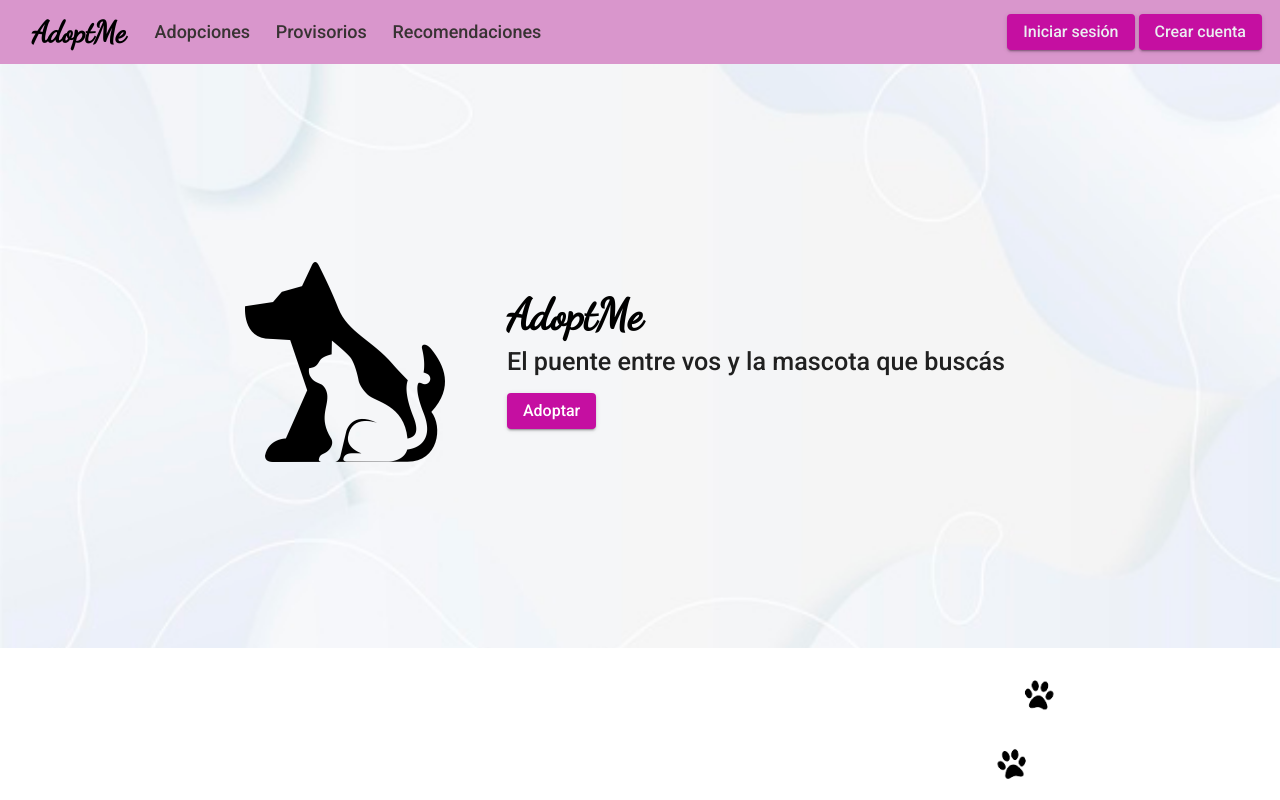
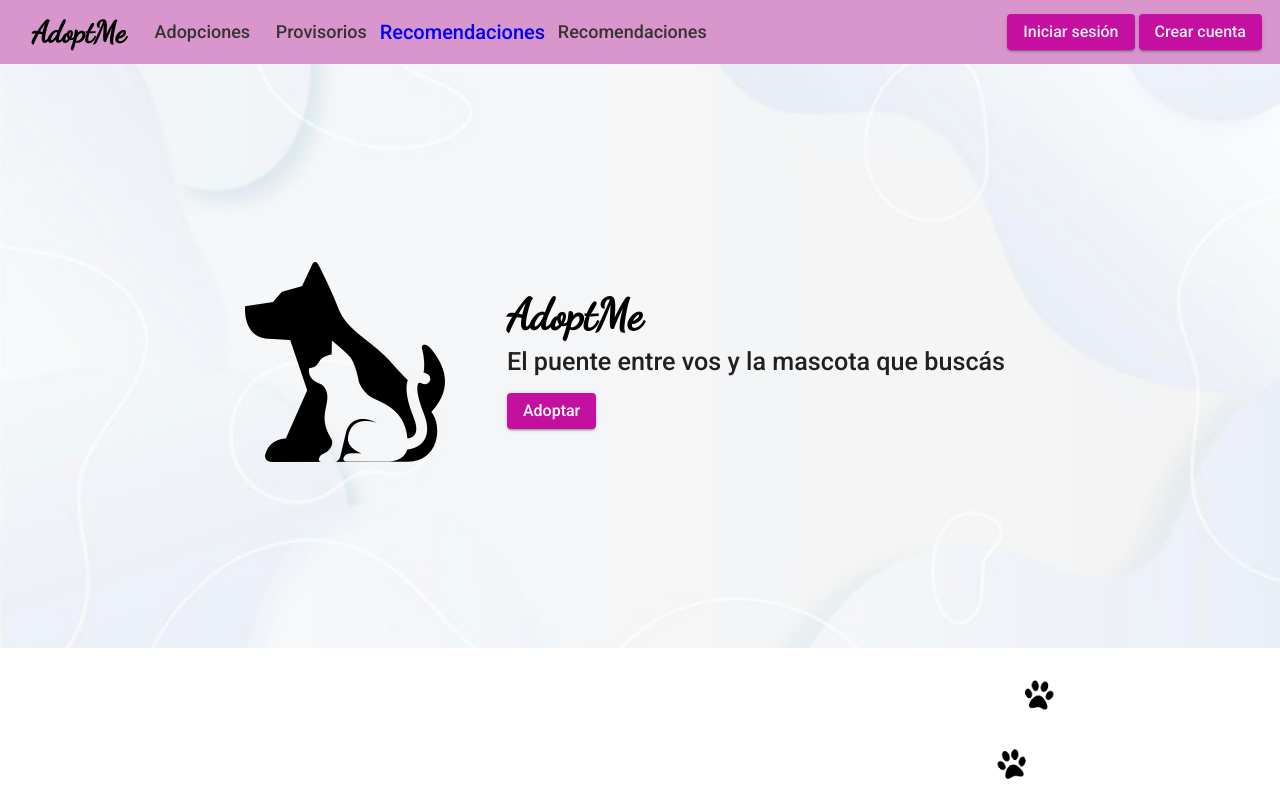
Before and after one commit to grupo5-proyecto5k4/adoptmefrontend, an Angular app: page /landing in a window 1280 px wide. Built offline with nearby package versions, Linux system fonts and the light colour scheme.

Commit message:
Se sube linea recomendaciones

```diff
--- a/src/app/navbar/navbar.component.html
+++ b/src/app/navbar/navbar.component.html
@@ -31,6 +31,7 @@
       <a href="#" class="adoptme-title">AdoptMe</a>
       <a *ngIf="!isAdmin()" routerLink="/adoptar" class="nav-titles" (click)="scrollTop()">Adopciones</a>
       <a *ngIf="!isAdmin()" routerLink="/provisorio" class="nav-titles" (click)="scrollTop()">Provisorios</a>
+      <a mat-list-item *ngIf="!isAdmin()" routerLink="/mapas" (click)="drawer.toggle(); scrollTop()">Recomendaciones</a>
       <a *ngIf="isParticular()||isRescatist()" routerLink="/mascotas" class="nav-titles" (click)="scrollTop()">Mis Mascotas</a>
       <a *ngIf="isRescatist()" routerLink="/donaciones" class="nav-titles" (click)="scrollTop()">Donaciones</a>
       <a *ngIf="isAdmin()" routerLink="/configuraciones" class="nav-titles" (click)="scrollTop()">Configuraciones</a>
```
